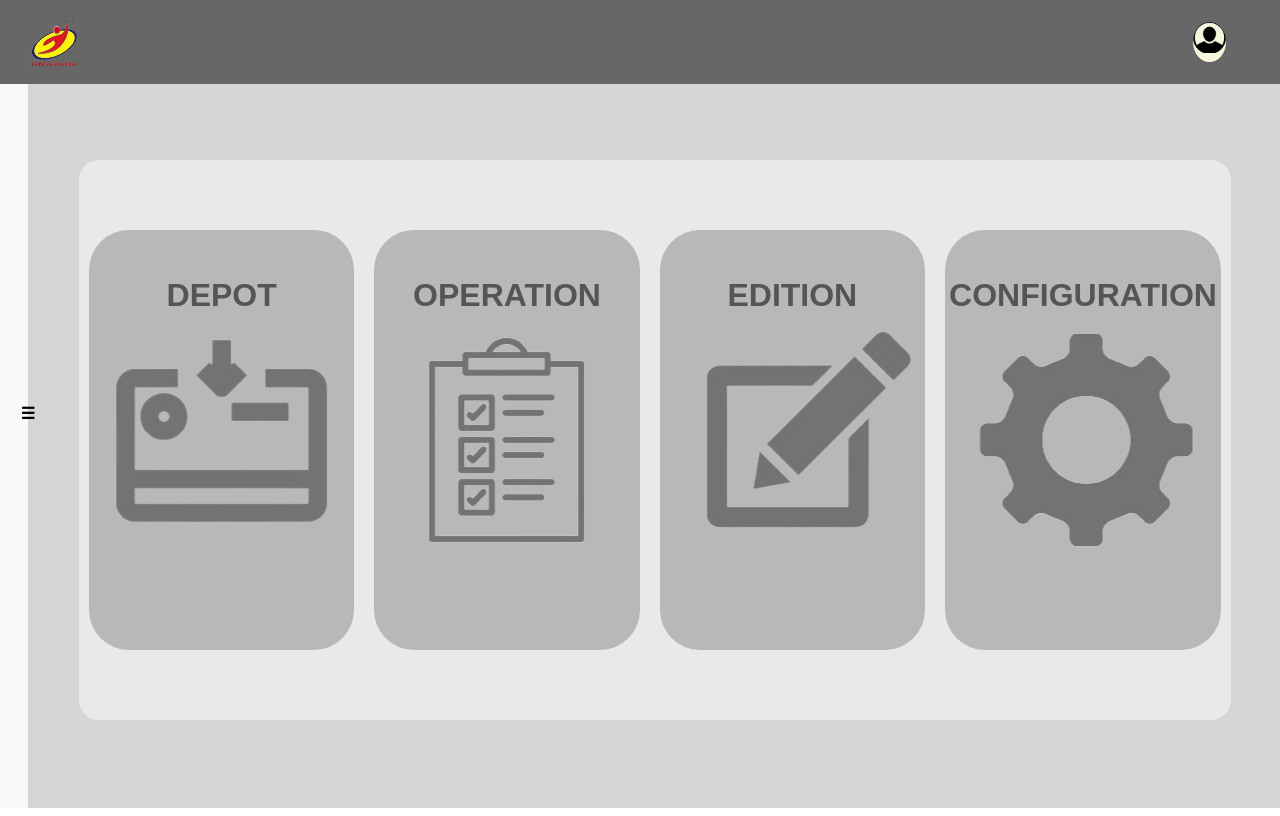
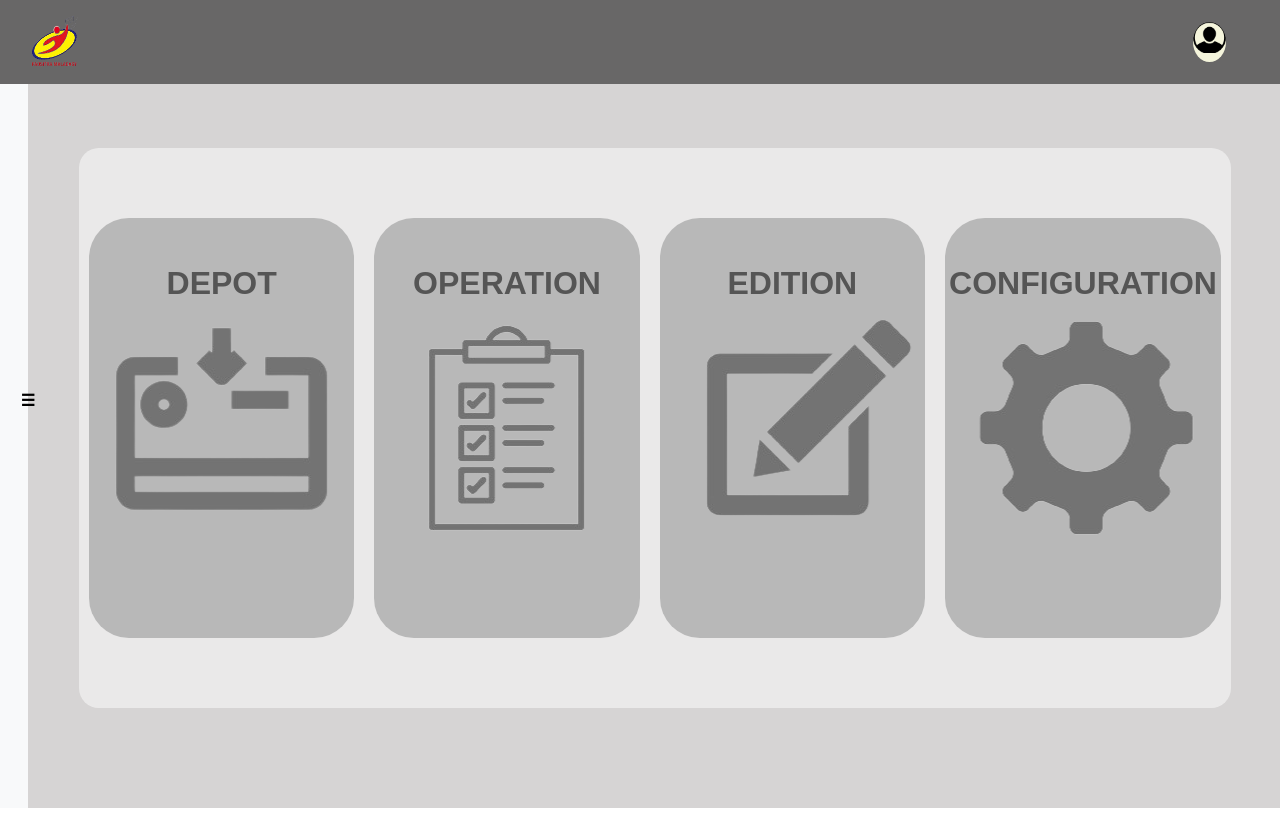
Before and after one commit to NekrozX4/client, a React (Vite) app: page / in a window 1280 px wide. Both pictures are taken after a click on the button "LOGIN". Built offline with nearby package versions, Linux system fonts and the light colour scheme.

Commit message:
updated!

```diff
--- a/src/component/main/Main.css
+++ b/src/component/main/Main.css
@@ -24,7 +24,7 @@
   .content-container {
     display: flex;
     flex: 1;
-    margin-top: 8vh; /* Adjust this margin to prevent content from being hidden under the fixed header */
+    margin-top: 5vh;
   }
   .sidebar div p{
     transition: 0.2s ease-in-out;
```
